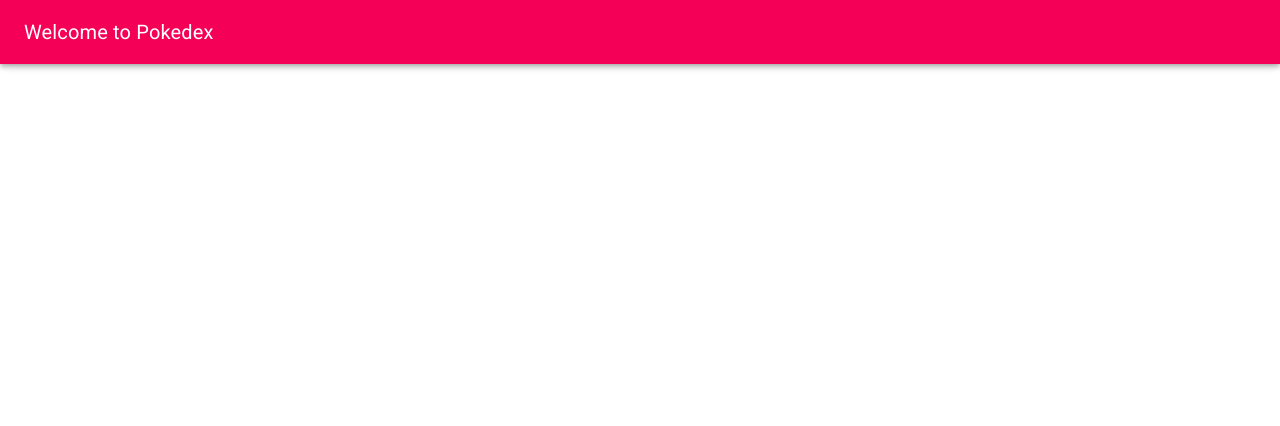
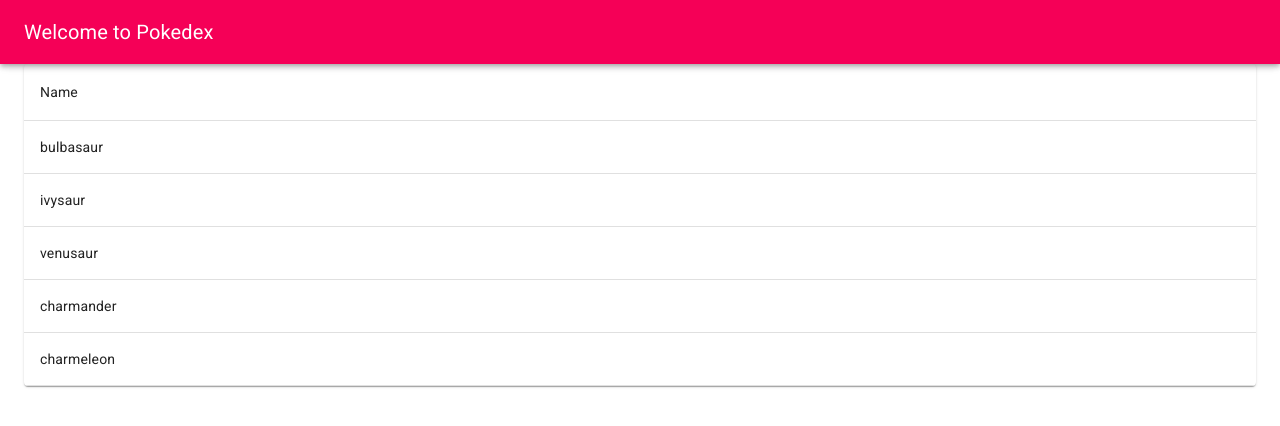
Before and after one commit to agus-sideral/react-pokedex, a React (Create React App) app: page / in a window 1280 px wide. Shown: the top 426 px of the page. Built offline with nearby package versions, Linux system fonts and the light colour scheme.

Commit message:
Home: added padding for Appbar. Added DataTable component. DataTable: created component, a simple time with dummy data

```diff
--- /dev/null
+++ b/src/components/data-table.jsx
@@ -0,0 +1,64 @@
+import * as React from 'react';
+import { makeStyles } from '@material-ui/core/styles';
+import Table from '@material-ui/core/Table';
+import TableBody from '@material-ui/core/TableBody';
+import TableCell from '@material-ui/core/TableCell';
+import TableContainer from '@material-ui/core/TableContainer';
+import TableHead from '@material-ui/core/TableHead';
+import TableRow from '@material-ui/core/TableRow';
+import Paper from '@material-ui/core/Paper';
+
+const useStyles = makeStyles({
+  table: {
+    minWidth: 650,
+  },
+});
+
+const rows = [
+  {
+    "name": "bulbasaur",
+    "url": "https://pokeapi.co/api/v2/pokemon/1/"
+  },
+  {
+    "name": "ivysaur",
+    "url": "https://pokeapi.co/api/v2/pokemon/2/"
+  },
+  {
+    "name": "venusaur",
+    "url": "https://pokeapi.co/api/v2/pokemon/3/"
+  },
+  {
+    "name": "charmander",
+    "url": "https://pokeapi.co/api/v2/pokemon/4/"
+  },
+  {
+    "name": "charmeleon",
+    "url": "https://pokeapi.co/api/v2/pokemon/5/"
+  },
+];
+
+
+export default function DataTable() {
+  const classes = useStyles();
+
+  return (
+    <TableContainer component={Paper}>
+      <Table className={classes.table} aria-label="simple table">
+        <TableHead>
+          <TableRow>
+            <TableCell>Name</TableCell>
+          </TableRow>
+        </TableHead>
+        <TableBody>
+          {rows.map((row) => (
+            <TableRow key={row.name}>
+              <TableCell component="th" scope="row">
+                {row.name}
+              </TableCell>
+            </TableRow>
+          ))}
+        </TableBody>
+      </Table>
+    </TableContainer>
+  );
+}
--- a/src/components/home.jsx
+++ b/src/components/home.jsx
@@ -1,5 +1,6 @@
 import React from 'react';
 import { AppBar, Toolbar, Container, Typography } from '@material-ui/core';
+import DataTable from './data-table'
 
 export function Home() {
   return (
@@ -12,7 +13,9 @@
           </Typography>
         </Toolbar>
         </AppBar>
+        <Toolbar />
       </Container>
+      <DataTable/>
     </Container>
   )
 }
```
Lines whose indentation alone changed are shown as unchanged.
